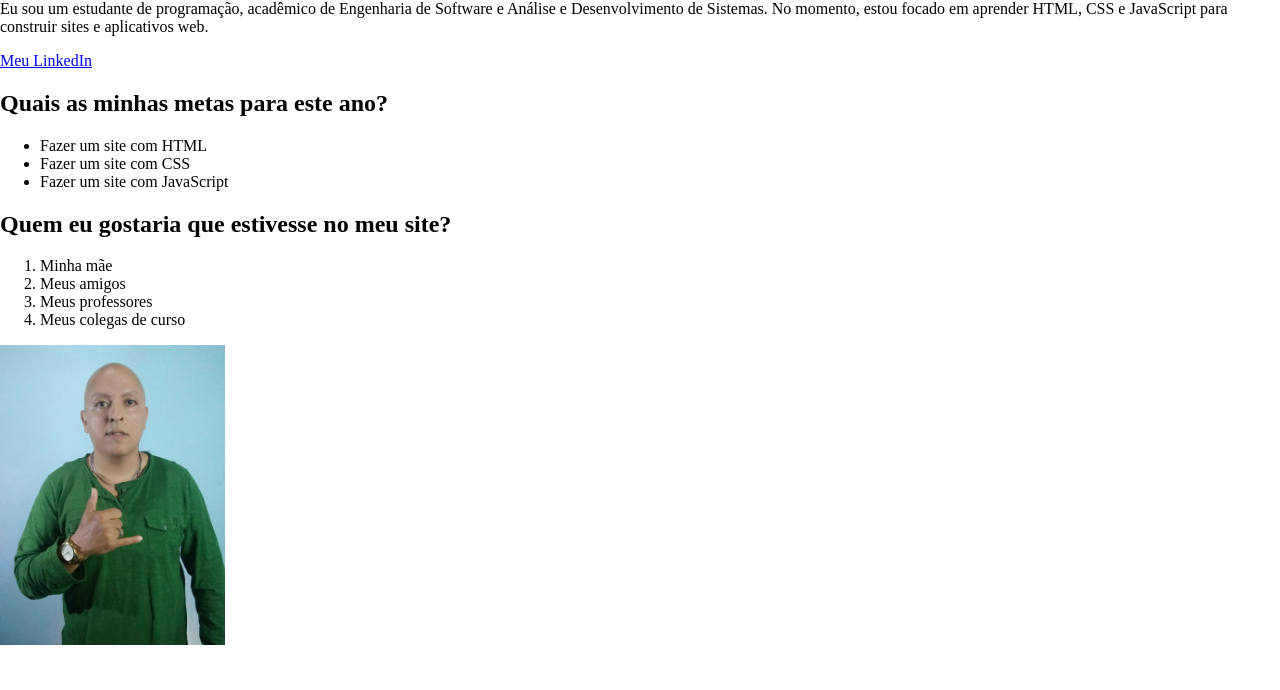
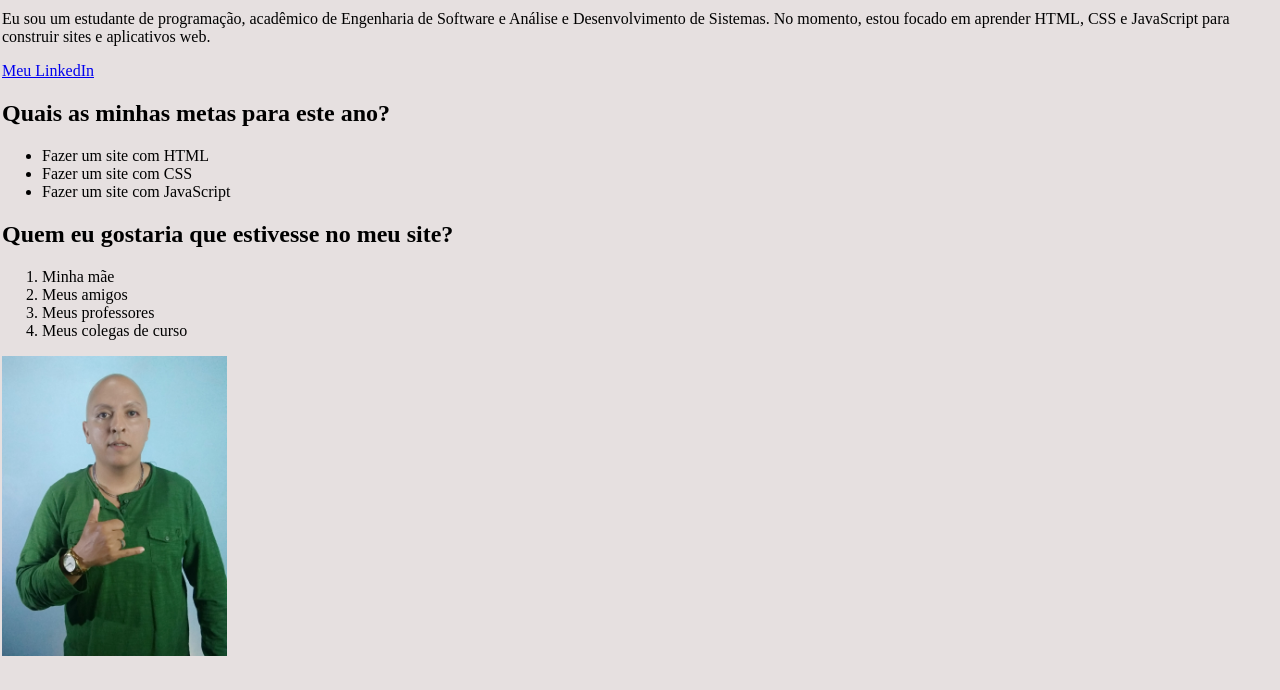
Before and after one commit to alex20074210011-del/solucoesdigitaisjal, a plain HTML site: page index.html in a window 1280 px wide. Shown: the part 147-837 px from the top of the page. Before the commit the page ends 800 px from the top, so only its background shows below. Drawn offline with Linux system fonts and the light colour scheme.

Commit message:
Update index.html

```diff
--- a/index.html
+++ b/index.html
@@ -6,16 +6,23 @@
     <meta charset="UTF-8">
     <meta name="viewport" content="width=, initial-scale=1.0">
     <meta name="description" content="Quem sou eu!">
-    <meta name="keywords" content="jose alex">
+    <meta name="keywords" content="Jose Alex Leal Bezerra, jose alex leal bezerra">
     <meta name="author" content="Jose Alex Leal Bezerra">
     <title> Quem sou eu! </title>
+</head>
+
+<!-- ...existing code... -->
+
+<head>
+    <!-- ...existing code... -->
     <style>
         body {
             margin: 0;
             padding: 0;
-        }
+            background: #e6e0e0;
+    }
         .header {
-            width: 100%;
+            width: 100vw;
             background-color: #add8e6;
             display: flex;
             justify-content: center;
@@ -24,22 +31,31 @@
             margin: 0;
             padding: 0;
             box-sizing: border-box;
+            position: relative;
+
         }
         .header h1 {
             margin: 0;
             color: rgb(7, 7, 7);
             font-size: 2rem;
         }
+        .conteudo {
+            max-width: 1300px;
+            margin: 30px auto;
+            padding: 0 2px;
+            border-radius: 8px;
+            box-sizing: border-box;
+        }
     </style>
 </head>
 
 <body>
 
-     <div class="header">
+    <div class="header">
         <h1> Olá, eu sou o Jose Alex! </h1>
     </div>
 
-    <div>
+    <div class="conteudo">
 
         <h2> Quem sou eu? </h2>
 
@@ -50,15 +66,7 @@
             para construir sites e aplicativos web.
         </p>
 
-    </div>
-
-    <div>
-
         <a href="https://linkedin.com/in/alex20074210011/" target="_blank"> Meu LinkedIn </a>
-
-    </div>
-
-    <div>
 
         <h2> Quais as minhas metas para este ano? </h2>
 
@@ -67,10 +75,6 @@
             <li> Fazer um site com CSS </li>
             <li> Fazer um site com JavaScript </li>
         </ul>
-
-    </div>
-
-    <div>
 
         <h2> Quem eu gostaria que estivesse no meu site? </h2>
 
@@ -83,13 +87,10 @@
 
         </ol>
 
+        <img src="./JAlex 01.jpg" height="300px">
+
     </div>
-
-    <img src="./JAlex 01.jpg" height="300px">
-
-    <div>
 
 </body>
 
-
 </html>
```
